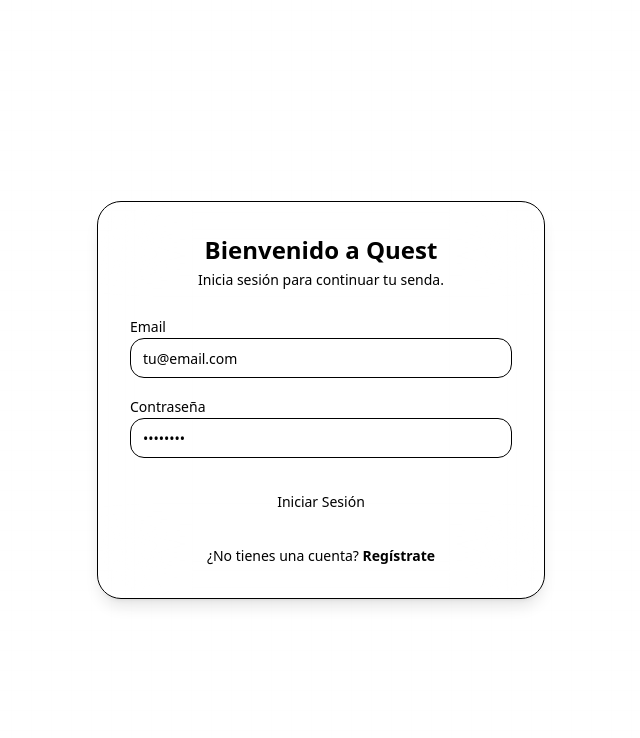
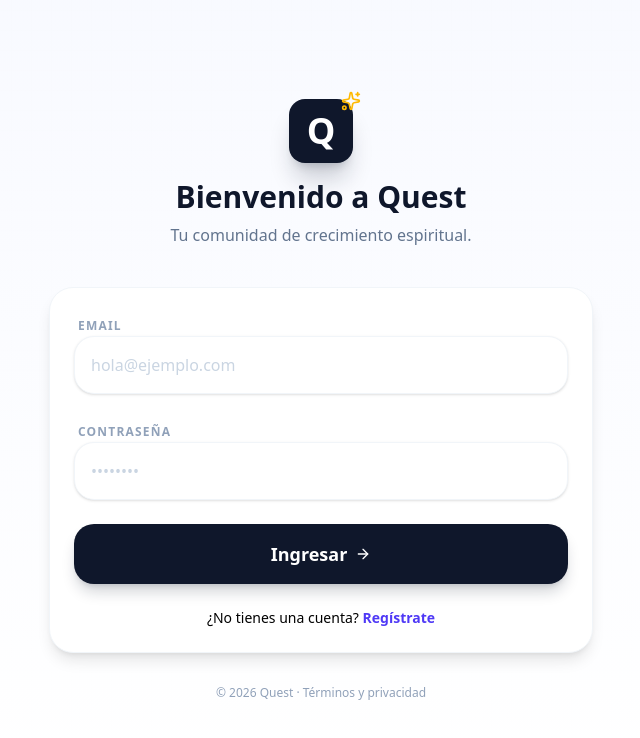
Before and after one commit to Isaacpaezz/quest, a Next.js app: page /login in a window 1280 px wide. Shown: the top 738 px of the page, without its empty margins (319-959 px from the left). Built offline with nearby package versions, Linux system fonts and the light colour scheme; no server answers.

Commit message:
style(login): reducir márgenes y padding del layout y formulario

```diff
--- a/src/app/(auth)/login/page.tsx
+++ b/src/app/(auth)/login/page.tsx
@@ -1,5 +1,6 @@
 import AuthForm from '@/components/auth/auth-form'
 import { Metadata } from 'next'
+import { Sparkles } from 'lucide-react'
 
 export const metadata: Metadata = {
   title: 'Iniciar Sesión | Quest',
@@ -8,11 +9,26 @@ export const metadata: Metadata = {
 
 export default function LoginPage() {
   return (
-    <div className="flex min-h-screen items-center justify-center bg-gradient-to-br from-background to-background/80 p-4">
+    <div className="min-h-screen flex items-center justify-center bg-gradient-to-b from-indigo-50/40 to-white p-6">
       <div className="absolute inset-0 -z-10 bg-[url('/grid-light.svg')] bg-center opacity-5"></div>
-      <div className="w-full max-w-md">
+
+  <main className="w-full max-w-md sm:max-w-lg md:max-w-xl px-4 py-8">
+        {/* Logo */}
+        <div className="mb-6">
+          <div className="size-16 w-16 h-16 bg-slate-900 rounded-2xl flex items-center justify-center relative shadow-xl shadow-slate-900/20 mb-4 mx-auto">
+            <span className="font-display text-4xl font-bold text-white">Q</span>
+            <Sparkles className="absolute -top-2 -right-2 text-amber-400 h-5 w-5" />
+          </div>
+          <h1 className="text-3xl font-display font-bold text-slate-900 text-center mb-2">Bienvenido a Quest</h1>
+          <p className="text-slate-500 text-center mb-10">Tu comunidad de crecimiento espiritual.</p>
+        </div>
+
         <AuthForm />
-      </div>
+
+        <footer className="mt-8 text-center text-xs text-slate-400">
+          © {new Date().getFullYear()} Quest · Términos y privacidad
+        </footer>
+      </main>
     </div>
   )
 }
--- a/src/components/auth/auth-form.tsx
+++ b/src/components/auth/auth-form.tsx
@@ -1,10 +1,9 @@
-'use client'
+"use client"
 
 import { useState } from 'react'
 import { useRouter } from 'next/navigation'
 import { createClient } from '@/lib/supabase/client'
-import { Button } from '@/components/ui/button'
-import { Input } from '@/components/ui/input'
+import { ArrowRight } from 'lucide-react'
 
 export default function AuthForm() {
   const [isNewUser, setIsNewUser] = useState(false)
@@ -21,7 +20,6 @@ export default function AuthForm() {
       email,
       password,
       options: {
-        // Pasamos los metadatos aquí para que el trigger los pueda usar
         data: {
           nombre_usuario: username,
         },
@@ -30,9 +28,6 @@ export default function AuthForm() {
     if (error) {
       setError(error.message)
     } else {
-      // Supabase envía un correo de confirmación. Informamos al usuario.
-      // Podríamos redirigir o mostrar un mensaje. Por ahora, redirigimos.
-      // En un futuro, aquí irá un mensaje de "Verifica tu email".
       router.push('/')
       router.refresh()
     }
@@ -62,23 +57,13 @@ export default function AuthForm() {
   }
 
   return (
-    <div className="w-full p-8 space-y-6 bg-card rounded-3xl shadow-lg backdrop-blur-2xl border border-border/40">
-      <div className="text-center">
-        <h1 className="text-2xl font-bold text-foreground">
-          {isNewUser ? 'Crea tu Cuenta' : 'Bienvenido a Quest'}
-        </h1>
-        <p className="text-sm text-muted-foreground mt-1">
-          {isNewUser ? 'Únete a la misión.' : 'Inicia sesión para continuar tu senda.'}
-        </p>
-      </div>
-
-      <form onSubmit={handleSubmit} className="space-y-4">
+    <div className="w-full bg-transparent">
+  <form onSubmit={handleSubmit} className="space-y-6 bg-white rounded-3xl p-6 shadow-lg border border-slate-100">
+        {/* Username */}
         {isNewUser && (
-          <div className="space-y-1.5">
-            <label className="text-sm font-medium" htmlFor="username">
-              Nombre de Usuario
-            </label>
-            <Input
+          <div className="space-y-2">
+            <label htmlFor="username" className="text-xs font-bold text-slate-400 uppercase tracking-widest ml-1">Nombre de Usuario</label>
+            <input
               id="username"
               type="text"
               autoComplete="username"
@@ -86,28 +71,30 @@ export default function AuthForm() {
               onChange={(e) => setUsername(e.target.value)}
               placeholder="Tu nombre en la comunidad"
               required
+              className="w-full bg-white border border-slate-100 rounded-xl px-4 py-4 text-slate-900 placeholder:text-slate-300 transition-all shadow-sm focus:ring-2 focus:ring-indigo-500/20 focus:border-indigo-500"
             />
           </div>
         )}
-        <div className="space-y-1.5">
-          <label className="text-sm font-medium" htmlFor="email">
-            Email
-          </label>
-          <Input
+
+        {/* Email */}
+        <div className="space-y-2">
+          <label htmlFor="email" className="text-xs font-bold text-slate-400 uppercase tracking-widest ml-1">Email</label>
+          <input
             id="email"
             type="email"
             autoComplete="email"
             value={email}
             onChange={(e) => setEmail(e.target.value)}
-            placeholder="tu@email.com"
+            placeholder="hola@ejemplo.com"
             required
+            className="w-full bg-white border border-slate-100 rounded-xl px-4 py-4 text-slate-900 placeholder:text-slate-300 transition-all shadow-sm focus:ring-2 focus:ring-indigo-500/20 focus:border-indigo-500"
           />
         </div>
-        <div className="space-y-1.5">
-          <label className="text-sm font-medium" htmlFor="password">
-            Contraseña
-          </label>
-          <Input
+
+        {/* Password */}
+        <div className="space-y-2">
+          <label htmlFor="password" className="text-xs font-bold text-slate-400 uppercase tracking-widest ml-1">Contraseña</label>
+          <input
             id="password"
             type="password"
             autoComplete={isNewUser ? 'new-password' : 'current-password'}
@@ -115,25 +102,32 @@ export default function AuthForm() {
             onChange={(e) => setPassword(e.target.value)}
             placeholder="••••••••"
             required
+            className="w-full bg-white border border-slate-100 rounded-xl px-4 py-4 text-slate-900 placeholder:text-slate-300 transition-all shadow-sm focus:ring-2 focus:ring-indigo-500/20 focus:border-indigo-500"
           />
         </div>
 
-        <Button type="submit" className="w-full mt-2">
-          {isNewUser ? 'Registrarse' : 'Iniciar Sesión'}
-        </Button>
+        {/* CTA */}
+        <button
+          type="submit"
+          className="w-full bg-slate-900 text-white rounded-xl py-4 font-bold text-lg shadow-lg shadow-slate-900/20 hover:bg-slate-800 active:scale-[0.98] transition-all flex items-center justify-center gap-2 mt-2"
+        >
+          {isNewUser ? 'Registrarse' : 'Ingresar'}
+          <ArrowRight className="h-4 w-4" />
+        </button>
 
-        {error && <p className="text-center text-sm text-destructive">{error}</p>}
-      </form>
+        {error && <p className="text-center text-sm text-rose-600">{error}</p>}
 
         <div className="text-center text-sm">
           {isNewUser ? '¿Ya tienes una cuenta? ' : '¿No tienes una cuenta? '}
           <button
+            type="button"
             onClick={() => setIsNewUser(!isNewUser)}
-          className="font-semibold text-primary hover:underline"
+            className="font-semibold text-indigo-600 hover:underline"
           >
             {isNewUser ? 'Inicia Sesión' : 'Regístrate'}
           </button>
         </div>
+      </form>
     </div>
   )
 }
```
Lines whose indentation alone changed are shown as unchanged.
